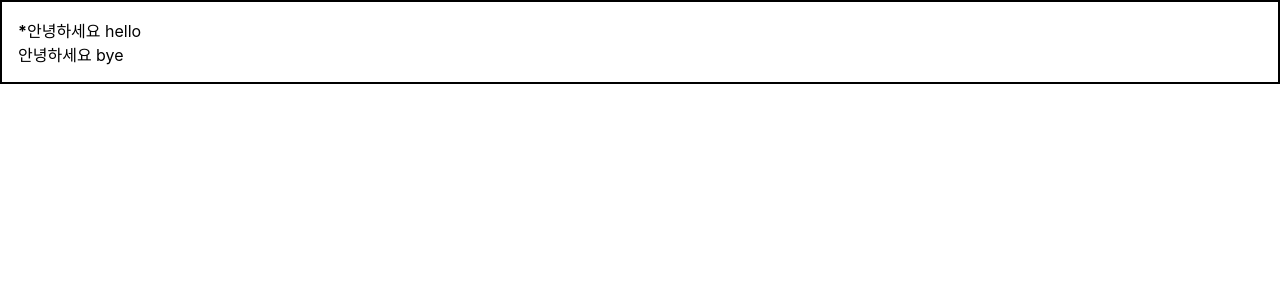
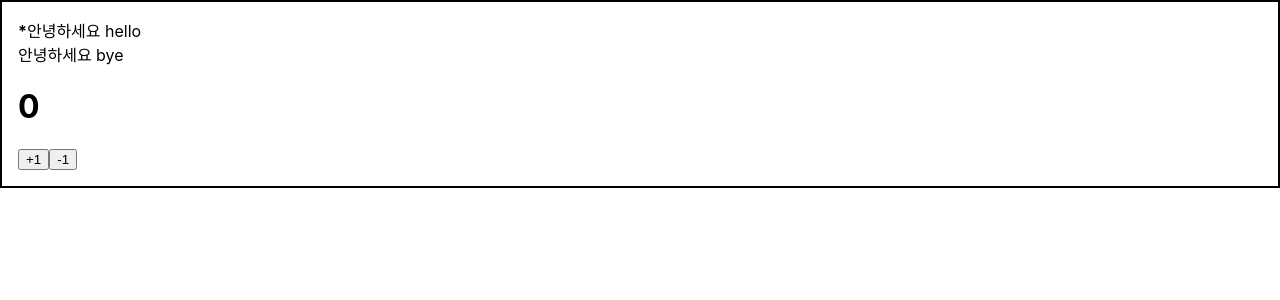
Before and after one commit to InJoon-L/React-basic, a React (Create React App) app: page / in a window 1280 px wide. Shown: the top 300 px of the page. Built offline with nearby package versions, Linux system fonts and the light colour scheme.

Commit message:
ts-usestate

```diff
--- a/src/App.tsx
+++ b/src/App.tsx
@@ -9,6 +9,7 @@
     <Wrapper>
       <Hello content="hello" isSpecial = {true} />
       <Hello />
+      <Counter />
     </Wrapper>
   );
 }
--- a/src/components/Counter.tsx
+++ b/src/components/Counter.tsx
@@ -1,11 +1,22 @@
-import React from 'react'
+import React, { useState } from 'react'
 
 const Counter = () => {
+
+	const [number, setNumber] = useState<number>(0);
+
+	const onIncrease = () => {
+		setNumber(prevNumber => prevNumber + 1);
+	}
+
+	const onDecrease = () => {
+		setNumber(prevNumber => prevNumber - 1);
+	}
+
 	return (
 		<div>
-			<h1>0</h1>
-			<button>+1</button>
-			<button>-1</button>
+			<h1>{number}</h1>
+			<button onClick={onIncrease}>+1</button>
+			<button onClick={onDecrease}>-1</button>
 		</div>
 	)
 }
```
